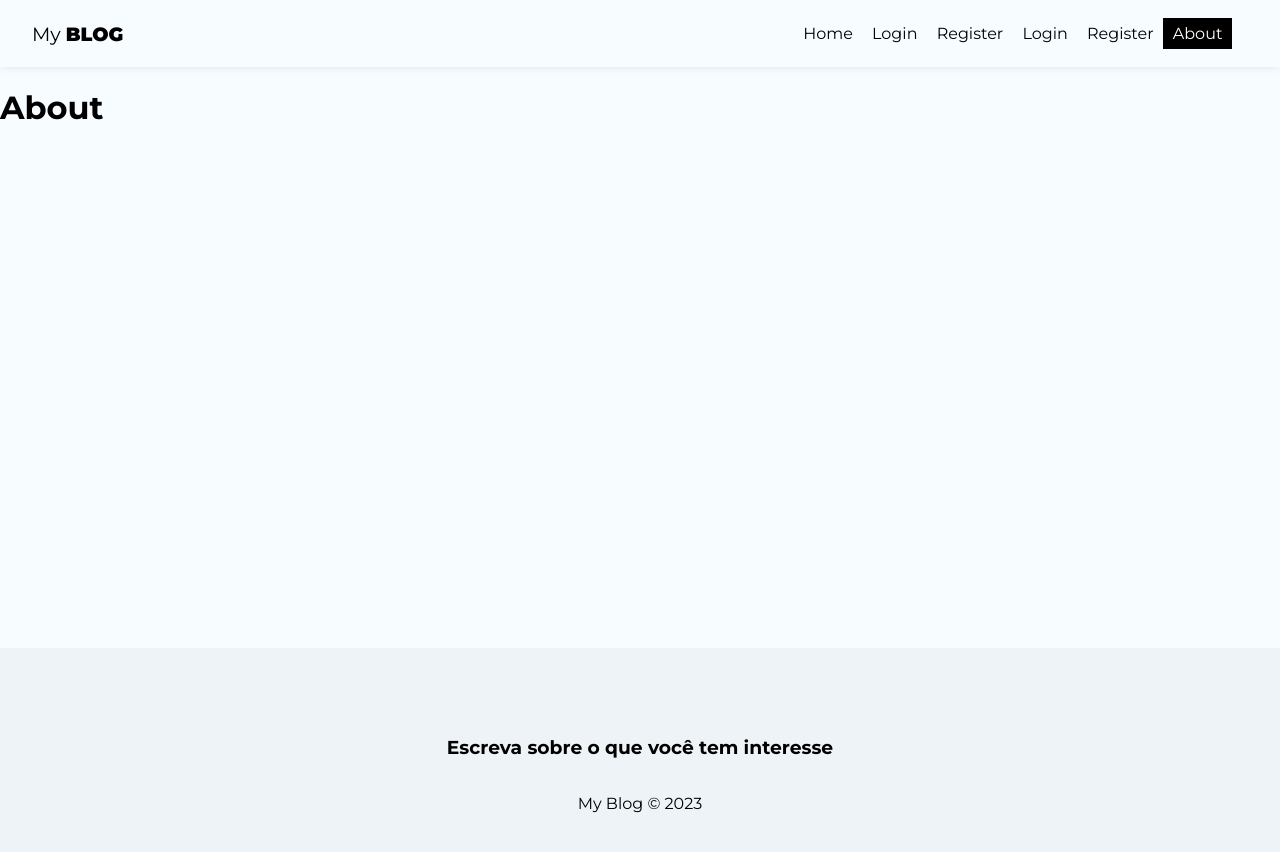
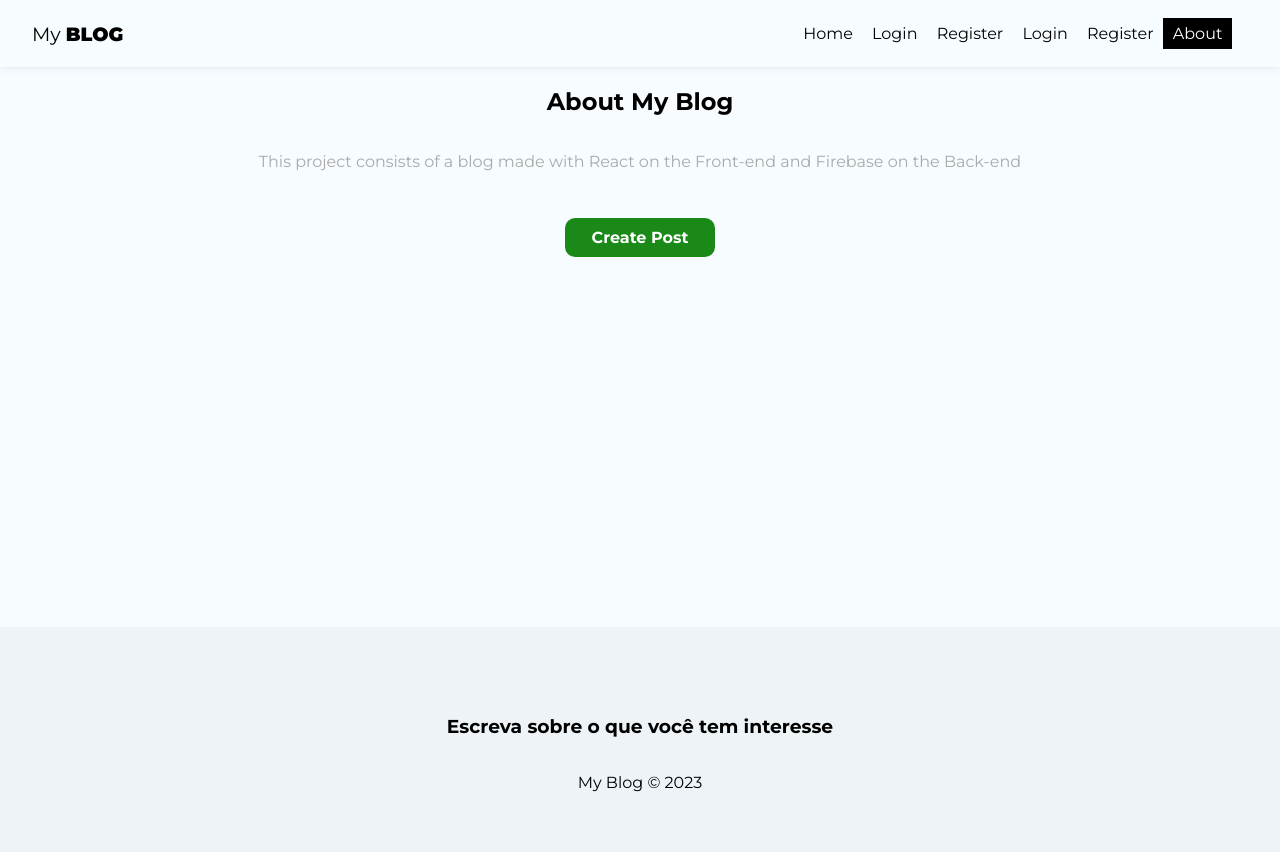
Before and after one commit to Deennys/MyBlog, a React (Create React App) app: page /about in a window 1280 px wide. Shown: the top 852 px of the page. Built offline with nearby package versions, Linux system fonts and the light colour scheme; no server answers.

Commit message:
finished About page

```diff
--- a/src/App.js
+++ b/src/App.js
@@ -50,10 +50,10 @@
             <Routes>
               <Route path="/" element={<Home />} />
               <Route path="/about" element={<About />} />
-              <Route path="/login" element={<Login />} />
-              <Route path="/register" element={<Register />} />
-              <Route path="/posts/create" element={<CreatePost />} />
-              <Route path="/dashboard" element={<Dashboard />} />
+              <Route path="/login" element={user ? <Navigate to="/"/> : <Login />} />
+              <Route path="/register" element={user ? <Navigate to="/"/> : <Register />} />
+              <Route path="/posts/create" element={user ? <CreatePost /> : <Navigate to="/login"/>} />
+              <Route path="/dashboard" element={user ? <Dashboard /> : <Navigate to="/login"/>} />
             </Routes>
           </div>
           <Footer />
--- a/src/pages/About/About.jsx
+++ b/src/pages/About/About.jsx
@@ -1,9 +1,14 @@
+import { Link } from 'react-router-dom';
 import styles from './About.module.css';
 
 export default function About() {
   return (
-    <div>
-        <h1>About</h1>
+    <div className={styles.about}>
+        <h2>About My <span>Blog</span></h2>
+        <p>This project consists of a blog made with React on the Front-end and Firebase on the Back-end</p>
+        <Link to="/post/create" className='btn'>
+          Create Post
+        </Link>
     </div>
   )
 }
--- a/src/pages/About/About.module.css
+++ b/src/pages/About/About.module.css
@@ -0,0 +1,17 @@
+.about {
+    text-align: center;
+    display: flex;
+    flex-direction: column;
+    align-items: center;
+}
+
+.about p {
+    color: #aaa;
+    margin-bottom: 2em;
+}
+
+.about a {
+    display: block;
+    margin-top: 15px;
+    padding: 10px 15px;
+}
```
